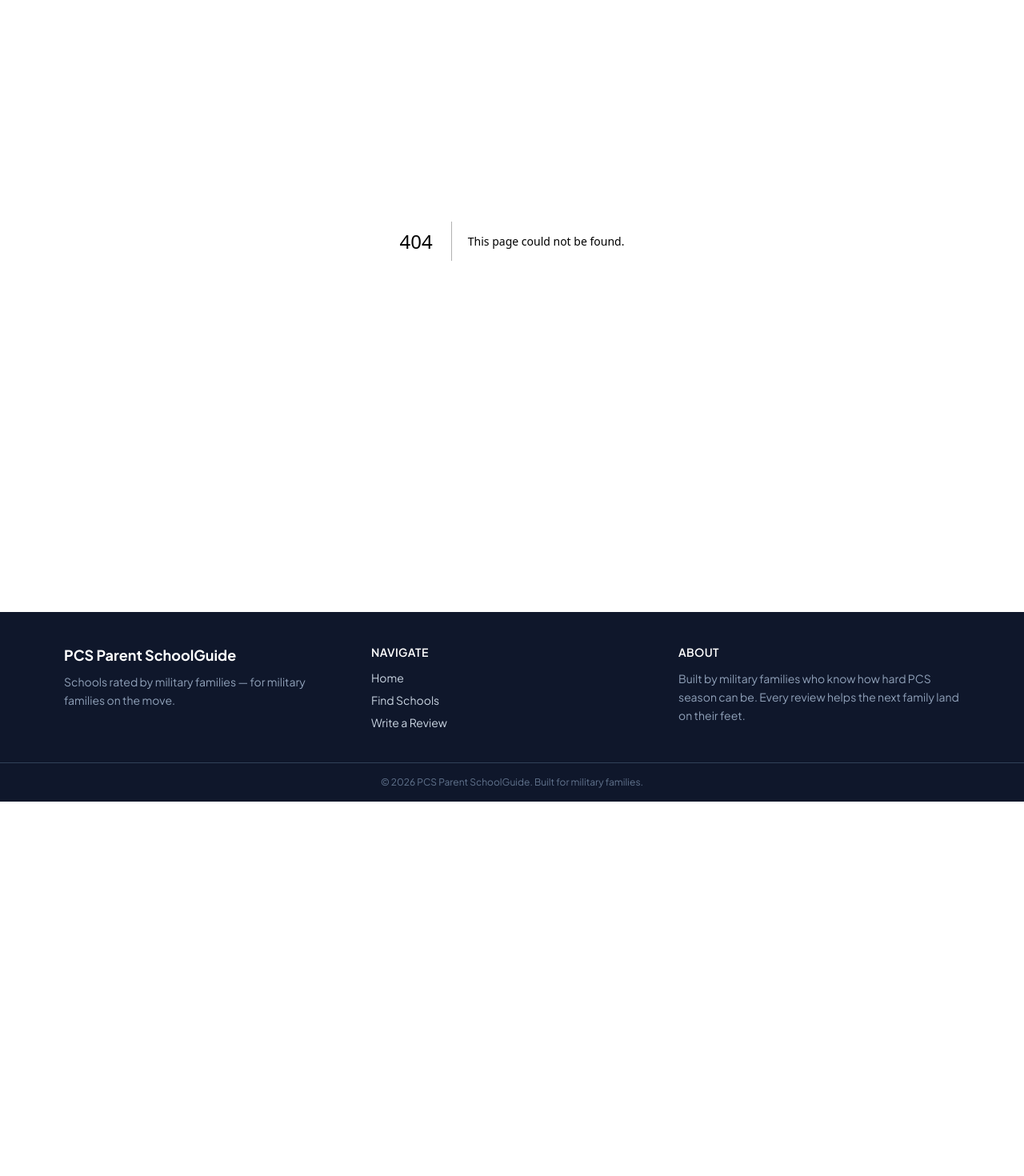
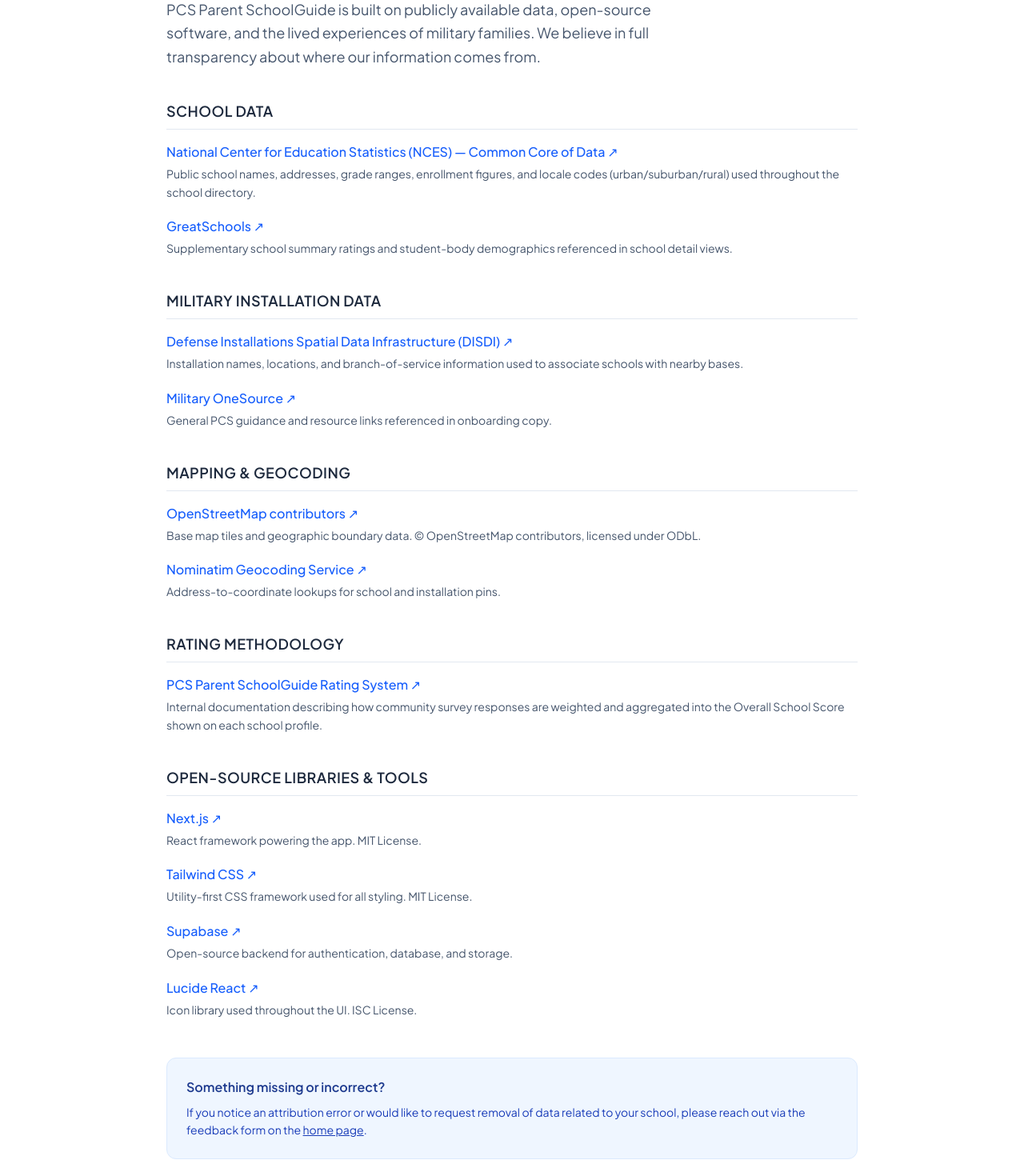
Before and after one commit to DTSmith49/pcs-military-app, a Next.js app: page /sources in a window 1280 px wide. Before the commit this address had no page. Shown: the part 160-1630 px from the top of the page at 80% size. Before the commit the page ends 1162 px from the top, so only its background shows below. Built offline with nearby package versions, Linux system fonts and the light colour scheme.

Commit message:
Add Sources & Attributions page and link in footer/nav

```diff
--- a/app/layout.tsx
+++ b/app/layout.tsx
@@ -37,6 +37,7 @@
             </Link>
             <nav aria-label="Main navigation" className="hidden md:flex items-center gap-6 text-sm font-medium text-slate-600">
               <Link href="/schools" className="hover:text-blue-600 transition-colors">Find Schools</Link>
+              <Link href="/sources" className="hover:text-blue-600 transition-colors">Sources</Link>
               <Link href="/review" className="bg-orange-500 hover:bg-orange-600 text-white px-4 py-2 rounded-full transition-colors">Log in / Write a Review</Link>
             </nav>
             <div className="flex md:hidden items-center gap-3">
@@ -58,6 +59,7 @@
               <Link href="/" className="hover:text-white transition-colors">Home</Link>
               <Link href="/schools" className="hover:text-white transition-colors">Find Schools</Link>
               <Link href="/review" className="hover:text-white transition-colors">Write a Review</Link>
+              <Link href="/sources" className="hover:text-white transition-colors">Sources &amp; Attributions</Link>
             </div>
             <div>
               <div className="text-white font-semibold mb-3 text-sm uppercase tracking-wide">About</div>
--- /dev/null
+++ b/app/sources/page.tsx
@@ -0,0 +1,148 @@
+import type { Metadata } from "next";
+
+export const metadata: Metadata = {
+  title: "Sources & Attributions | PCS Parent SchoolGuide",
+  description: "Data sources, tools, and attributions used to build the PCS Parent SchoolGuide.",
+};
+
+const sources = [
+  {
+    category: "School Data",
+    items: [
+      {
+        name: "National Center for Education Statistics (NCES) — Common Core of Data",
+        url: "https://nces.ed.gov/ccd/",
+        description:
+          "Public school names, addresses, grade ranges, enrollment figures, and locale codes (urban/suburban/rural) used throughout the school directory.",
+      },
+      {
+        name: "GreatSchools",
+        url: "https://www.greatschools.org",
+        description:
+          "Supplementary school summary ratings and student-body demographics referenced in school detail views.",
+      },
+    ],
+  },
+  {
+    category: "Military Installation Data",
+    items: [
+      {
+        name: "Defense Installations Spatial Data Infrastructure (DISDI)",
+        url: "https://www.acq.osd.mil/eie/BSI/BEI_DISDI.html",
+        description:
+          "Installation names, locations, and branch-of-service information used to associate schools with nearby bases.",
+      },
+      {
+        name: "Military OneSource",
+        url: "https://www.militaryonesource.mil",
+        description:
+          "General PCS guidance and resource links referenced in onboarding copy.",
+      },
+    ],
+  },
+  {
+    category: "Mapping & Geocoding",
+    items: [
+      {
+        name: "OpenStreetMap contributors",
+        url: "https://www.openstreetmap.org/copyright",
+        description:
+          "Base map tiles and geographic boundary data. © OpenStreetMap contributors, licensed under ODbL.",
+      },
+      {
+        name: "Nominatim Geocoding Service",
+        url: "https://nominatim.openstreetmap.org",
+        description:
+          "Address-to-coordinate lookups for school and installation pins.",
+      },
+    ],
+  },
+  {
+    category: "Rating Methodology",
+    items: [
+      {
+        name: "PCS Parent SchoolGuide Rating System",
+        url: "https://www.notion.so/PCS-School-Rating-System-29a4c4a33e58803681c8cabfdd8df884",
+        description:
+          "Internal documentation describing how community survey responses are weighted and aggregated into the Overall School Score shown on each school profile.",
+      },
+    ],
+  },
+  {
+    category: "Open-Source Libraries & Tools",
+    items: [
+      {
+        name: "Next.js",
+        url: "https://nextjs.org",
+        description: "React framework powering the app. MIT License.",
+      },
+      {
+        name: "Tailwind CSS",
+        url: "https://tailwindcss.com",
+        description: "Utility-first CSS framework used for all styling. MIT License.",
+      },
+      {
+        name: "Supabase",
+        url: "https://supabase.com",
+        description: "Open-source backend for authentication, database, and storage.",
+      },
+      {
+        name: "Lucide React",
+        url: "https://lucide.dev",
+        description: "Icon library used throughout the UI. ISC License.",
+      },
+    ],
+  },
+];
+
+export default function SourcesPage() {
+  return (
+    <div className="mx-auto max-w-4xl px-4 py-12">
+      <div className="mb-10">
+        <h1 className="text-3xl font-bold text-slate-900 mb-3">Sources &amp; Attributions</h1>
+        <p className="text-slate-600 text-lg leading-relaxed max-w-2xl">
+          PCS Parent SchoolGuide is built on publicly available data, open-source software, and the
+          lived experiences of military families. We believe in full transparency about where our
+          information comes from.
+        </p>
+      </div>
+
+      <div className="space-y-10">
+        {sources.map((section) => (
+          <section key={section.category}>
+            <h2 className="text-lg font-semibold text-slate-800 uppercase tracking-wide mb-4 border-b border-slate-200 pb-2">
+              {section.category}
+            </h2>
+            <ul className="space-y-5">
+              {section.items.map((item) => (
+                <li key={item.name} className="flex flex-col gap-1">
+                  <a
+                    href={item.url}
+                    target="_blank"
+                    rel="noopener noreferrer"
+                    className="font-medium text-blue-600 hover:underline"
+                  >
+                    {item.name} ↗
+                  </a>
+                  <p className="text-sm text-slate-600 leading-relaxed">{item.description}</p>
+                </li>
+              ))}
+            </ul>
+          </section>
+        ))}
+      </div>
+
+      <div className="mt-12 rounded-xl bg-blue-50 border border-blue-100 p-6">
+        <h2 className="text-base font-semibold text-blue-900 mb-2">Something missing or incorrect?</h2>
+        <p className="text-sm text-blue-800 leading-relaxed">
+          If you notice an attribution error or would like to request removal of data related to
+          your school, please reach out via the feedback form on the{" "}
+          <a href="/" className="underline hover:text-blue-600">
+            home page
+          </a>
+          .
+        </p>
+      </div>
+    </div>
+  );
+}
```
